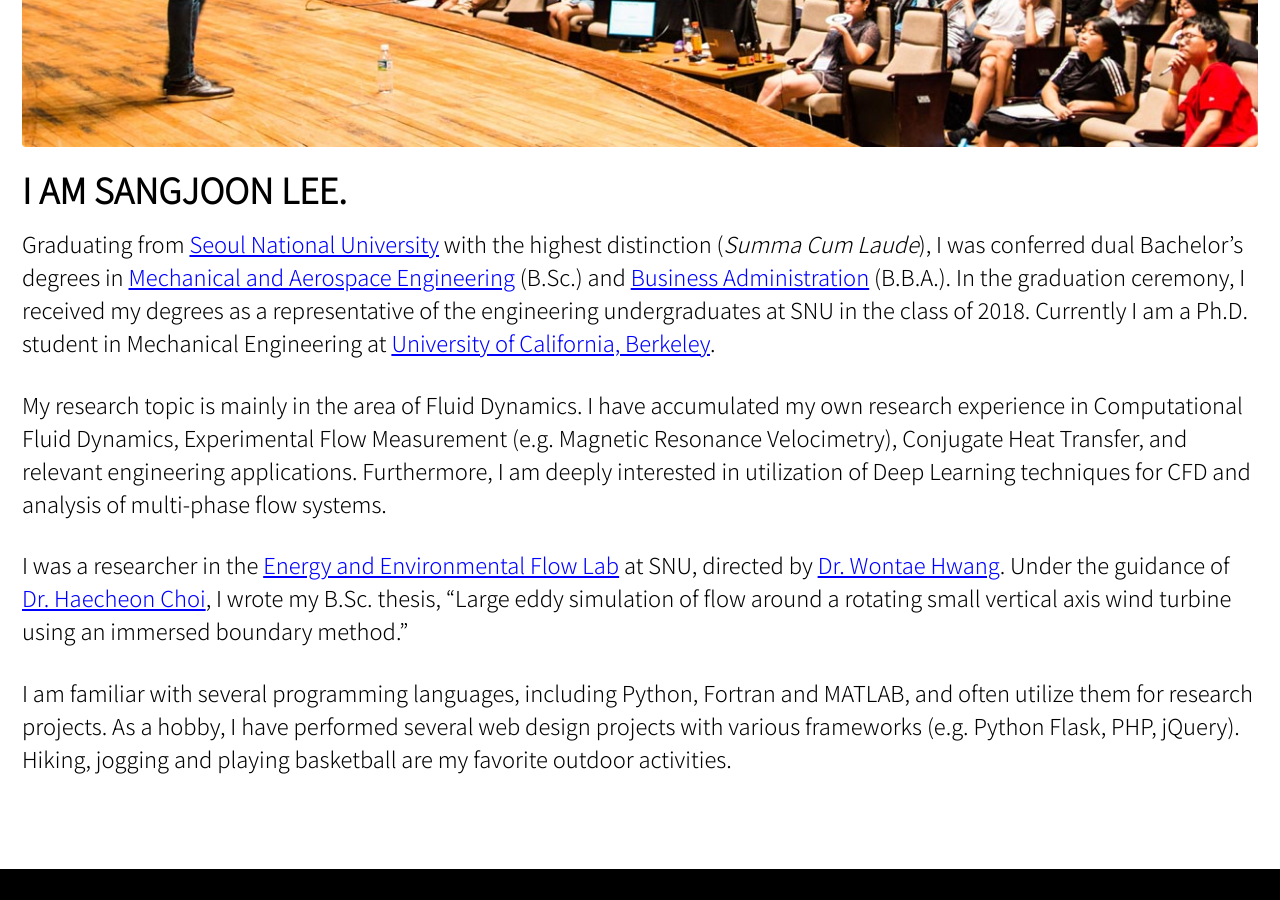
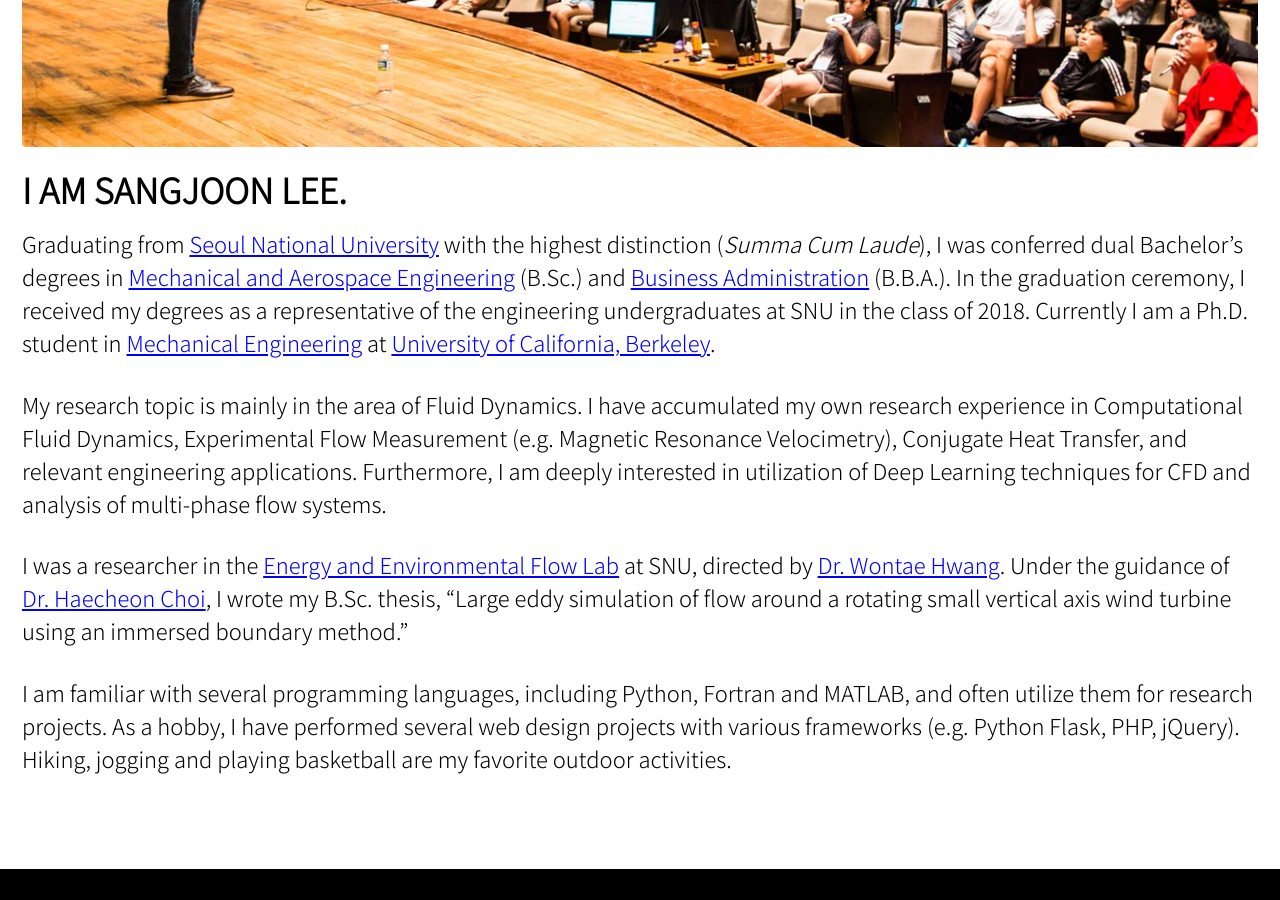
Before and after one commit to jun9303/jun9303.github.io, a Jekyll site: the page built from index.md, in a window 1280 px wide and 900 px high, scrolled down 984 px. Built offline with Jekyll 4.4.1, drawn with Linux system fonts in a browser that asks for light colours; cached includes are drawn as plain includes; nearby versions of some CDN libraries; part of the change alters nothing that is shown.

Commit message:
Signed-off-by: SJ <jun9303@gmail.com>

```diff
--- a/index.md
+++ b/index.md
@@ -15,7 +15,7 @@ intro:
 
 # I AM SANGJOON LEE.
 
-Graduating from [Seoul National University](http://useoul.edu/) with the highest distinction (*Summa Cum Laude*), I was conferred dual Bachelor's degrees in [Mechanical and Aerospace Engineering](http://me.snu.ac.kr/eng/default.asp) (B.Sc.) and [Business Administration](http://cba.snu.ac.kr/en) (B.B.A.). In the graduation ceremony, I received my degrees as a representative of the engineering undergraduates at SNU in the class of 2018. Currently I am a Ph.D. student in Mechanical Engineering at [University of California, Berkeley](https://me.berkeley.edu/).
+Graduating from [Seoul National University](http://useoul.edu/) with the highest distinction (*Summa Cum Laude*), I was conferred dual Bachelor's degrees in [Mechanical and Aerospace Engineering](http://me.snu.ac.kr/eng/default.asp) (B.Sc.) and [Business Administration](http://cba.snu.ac.kr/en) (B.B.A.). In the graduation ceremony, I received my degrees as a representative of the engineering undergraduates at SNU in the class of 2018. Currently I am a Ph.D. student in [Mechanical Engineering](https://me.berkeley.edu/) at [University of California, Berkeley](https://www.berkeley.edu/).
 
 My research topic is mainly in the area of Fluid Dynamics. I have accumulated my own research experience in Computational Fluid Dynamics, Experimental Flow Measurement (e.g. Magnetic Resonance Velocimetry), Conjugate Heat Transfer, and relevant engineering applications. Furthermore, I am deeply interested in utilization of Deep Learning techniques for CFD and analysis of multi-phase flow systems.
 
```
